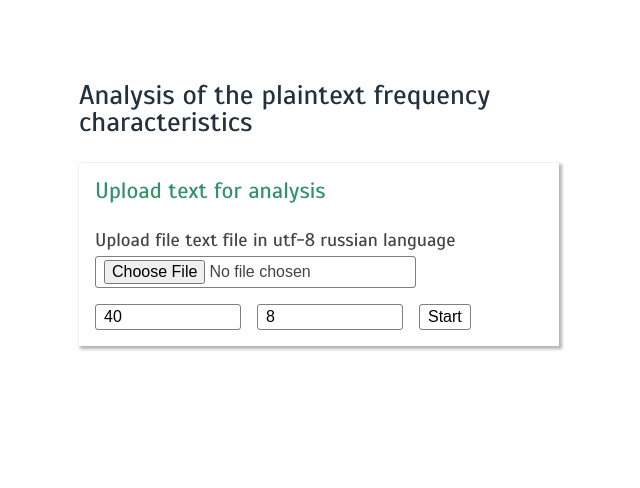
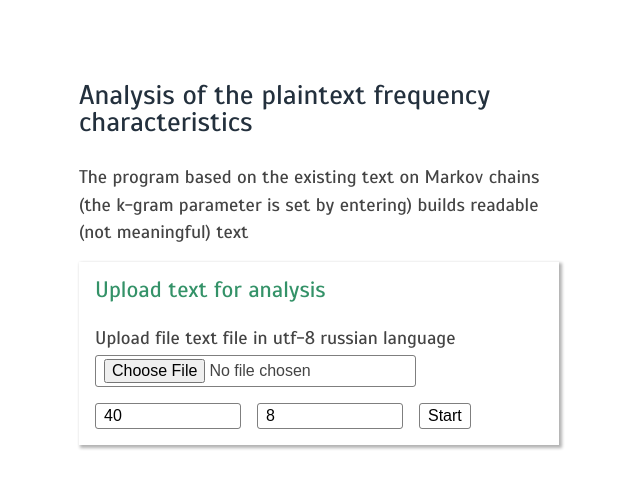
Before and after one commit to vladstarikov88/vue-text-generator, a Vue app: page / in a window 1280 px wide. Shown: the top 488 px of the page, without its empty margins (321-961 px from the left). Built offline with nearby package versions, Linux system fonts and the light colour scheme.

Commit message:
add description

```diff
--- a/src/App.vue
+++ b/src/App.vue
@@ -4,6 +4,7 @@
       <div class="container__header">
         <h1>Analysis of the plaintext frequency characteristics</h1>
       </div>
+        <p>The program based on the existing text on Markov chains (the k-gram parameter is set by entering) builds readable (not meaningful) text</p>
       <box title="Upload text for analysis">
         <p>Upload file text file in utf-8 russian language</p>
         <div class="flex">
```
